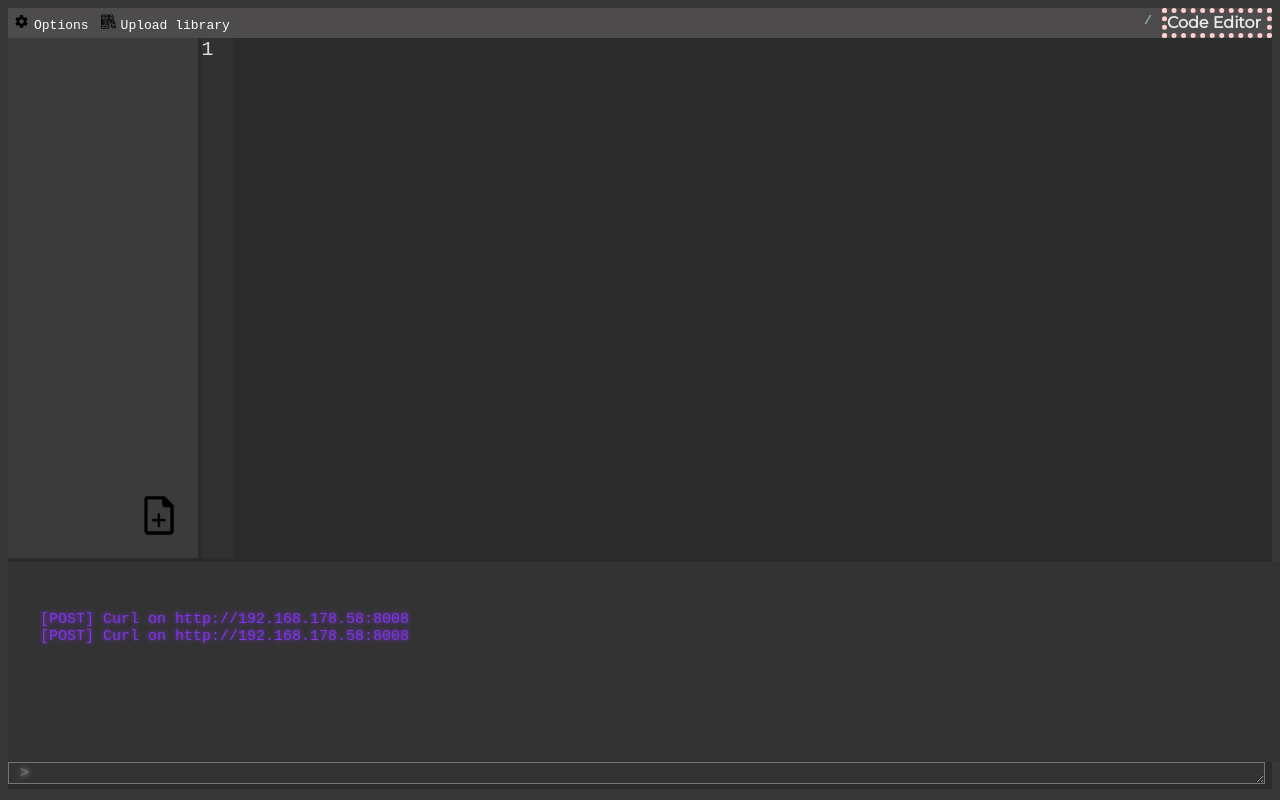
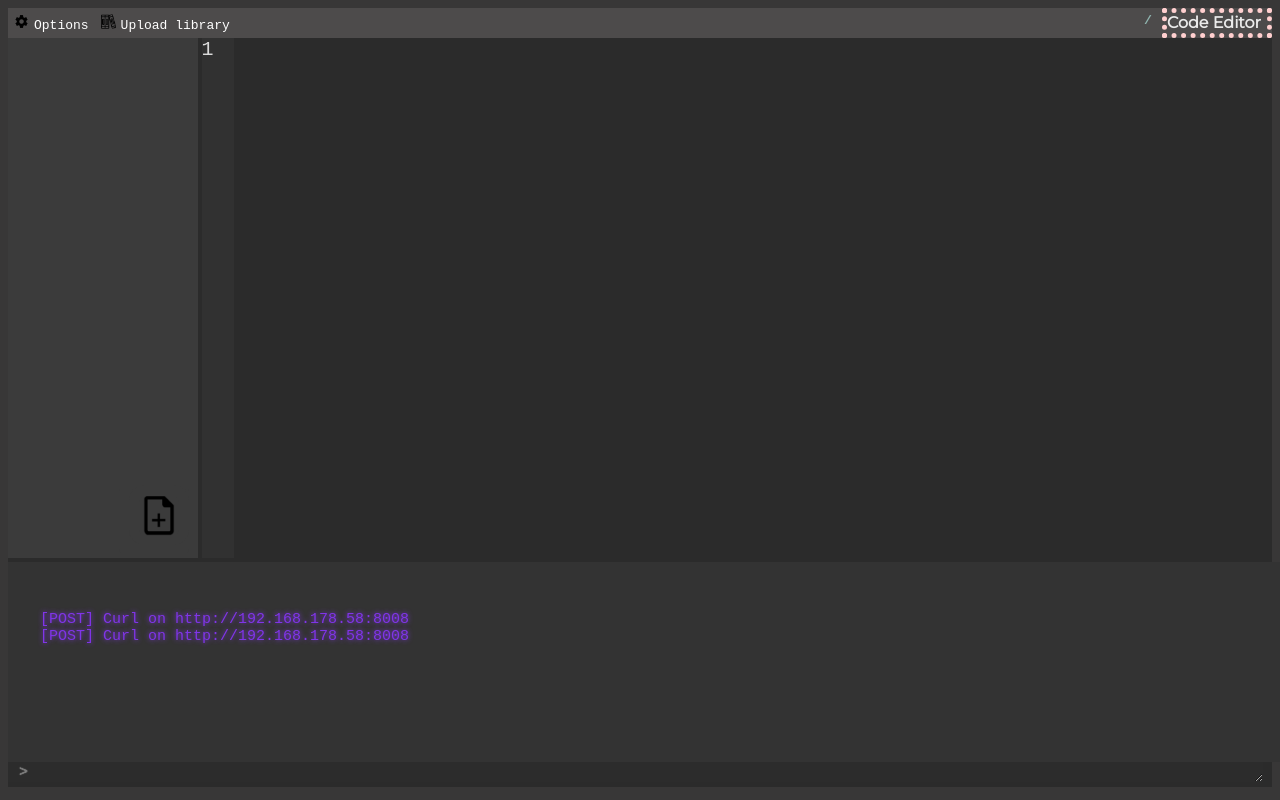
Before and after one commit to kobalt66/Code-Editor-SimpleC-, a plain HTML site: page VS Projekte/index.html in a window 1280 px wide. Drawn offline with nearby package versions, Linux system fonts and the light colour scheme; no server answers; a web font is replaced by a local one.

Commit message:
Update main.css

```diff
--- a/VS Projekte/main.css
+++ b/VS Projekte/main.css
@@ -135,7 +135,7 @@ ul {
 }
 
 .terminal_input {
-    background-color: rgb(51, 51, 51);
+    background-color: rgb(44, 44, 44);
     margin: 0;
     min-height: 2vh;
     max-height: 2vh;
@@ -143,8 +143,9 @@ ul {
     max-width: 99%;
     overflow: hidden;
     color: white;
+    border:none;
     font: 1.3rem Inconsolata, monospace;
-    text-shadow: 0 0 5px #C8C8C8;
+    text-shadow: 0 0 1px #C8C8C8;
     font-size: 15px;
 }
 textarea::after {
```
